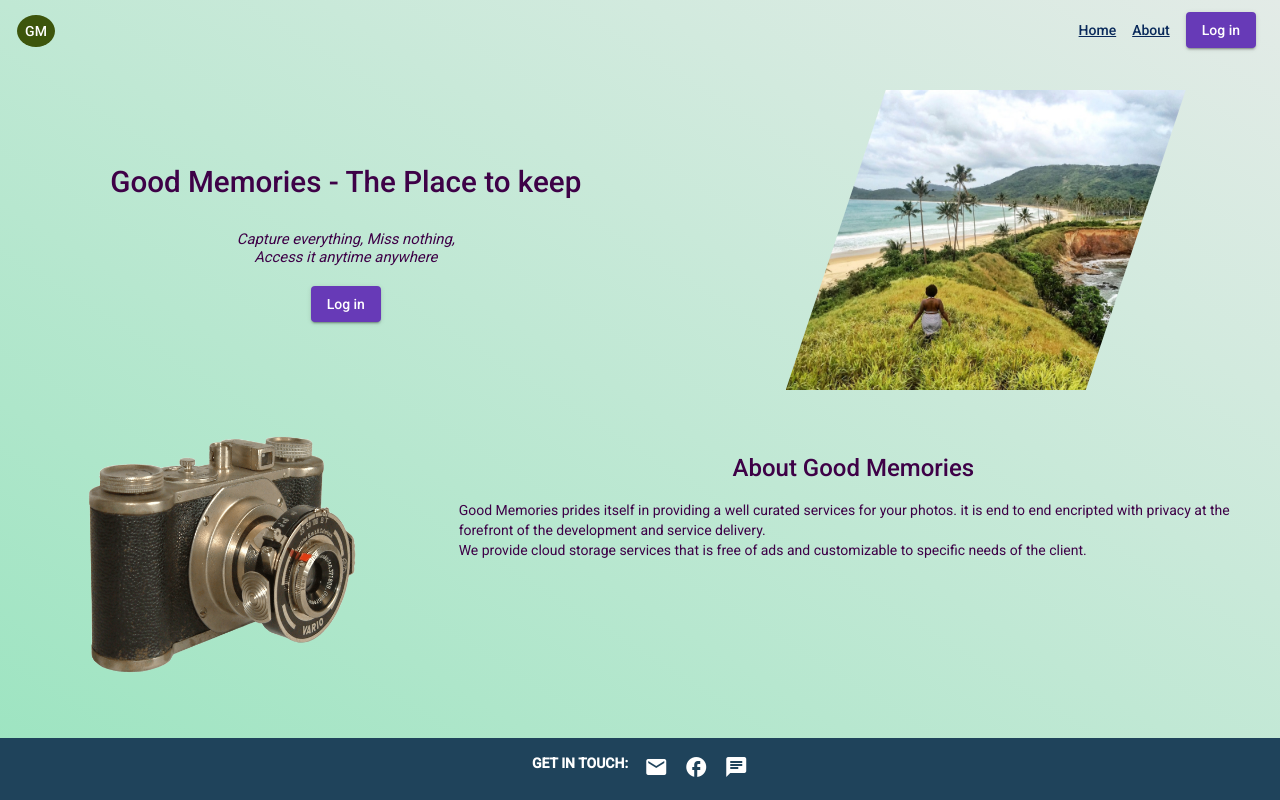
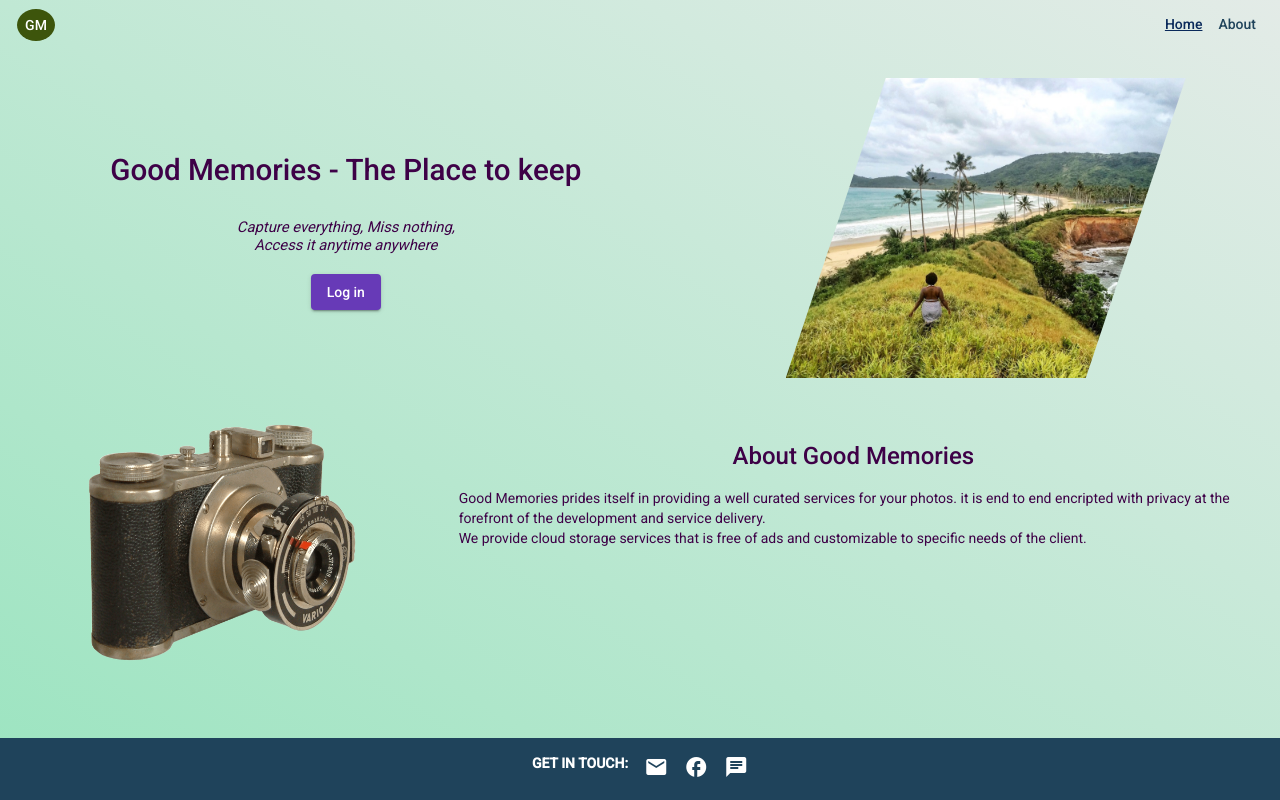
Before and after one commit to kipkaran/good-memories-app, an Angular app: page / in a window 1280 px wide. Built offline with nearby package versions, Linux system fonts and the light colour scheme.

Commit message:
refactor(html): Added comments and refactor log in button

```diff
--- a/src/app/navbar/navbar.component.html
+++ b/src/app/navbar/navbar.component.html
@@ -4,15 +4,14 @@
   </a>
 
  <span class="nav-spacer"></span>
-<!-- The humburger mwnu will be displayed in smaller size screens -->
+<!-- The humburger menu will be displayed in smaller size screens -->
  <span class="hamburger" (click)="toggleMenu()">
       <mat-icon class="humburger-icon">{{ isMenuOpen ? "close" : "menu" }}</mat-icon>
   </span>
+  <!-- Navigation links -->
 <div class="nav-menu" [class.is-open]="isMenuOpen">
   <a routerLink="" active-current="page" routerLinkActive="active-link" [routerLinkActiveOptions]="{exact:
         true}" (click)="toggleMenu()">Home</a>
-    <a routerLink="" routerLinkActive="active-link" (click)="toggleMenu()">About</a>
-  <a ><button mat-raised-button color="primary">Log in</button></a>
+  <a routerLink="about" routerLinkActive="active-link" (click)="toggleMenu()">About</a>
 </div>
-
 </nav>
--- a/src/app/navbar/navbar.component.ts
+++ b/src/app/navbar/navbar.component.ts
@@ -7,8 +7,10 @@ import { Component, OnInit } from '@angular/core';
 })
 export class NavbarComponent implements OnInit {
 
-  isMenuOpen = false;
+  //menu variable for smaller screens
+  isMenuOpen: boolean = false;
 
+  //open an close function for smaller screens
   toggleMenu(){
     this.isMenuOpen = !this.isMenuOpen;
   }
@@ -17,5 +19,4 @@ export class NavbarComponent implements OnInit {
 
   ngOnInit(): void {
   }
-
 }
```
